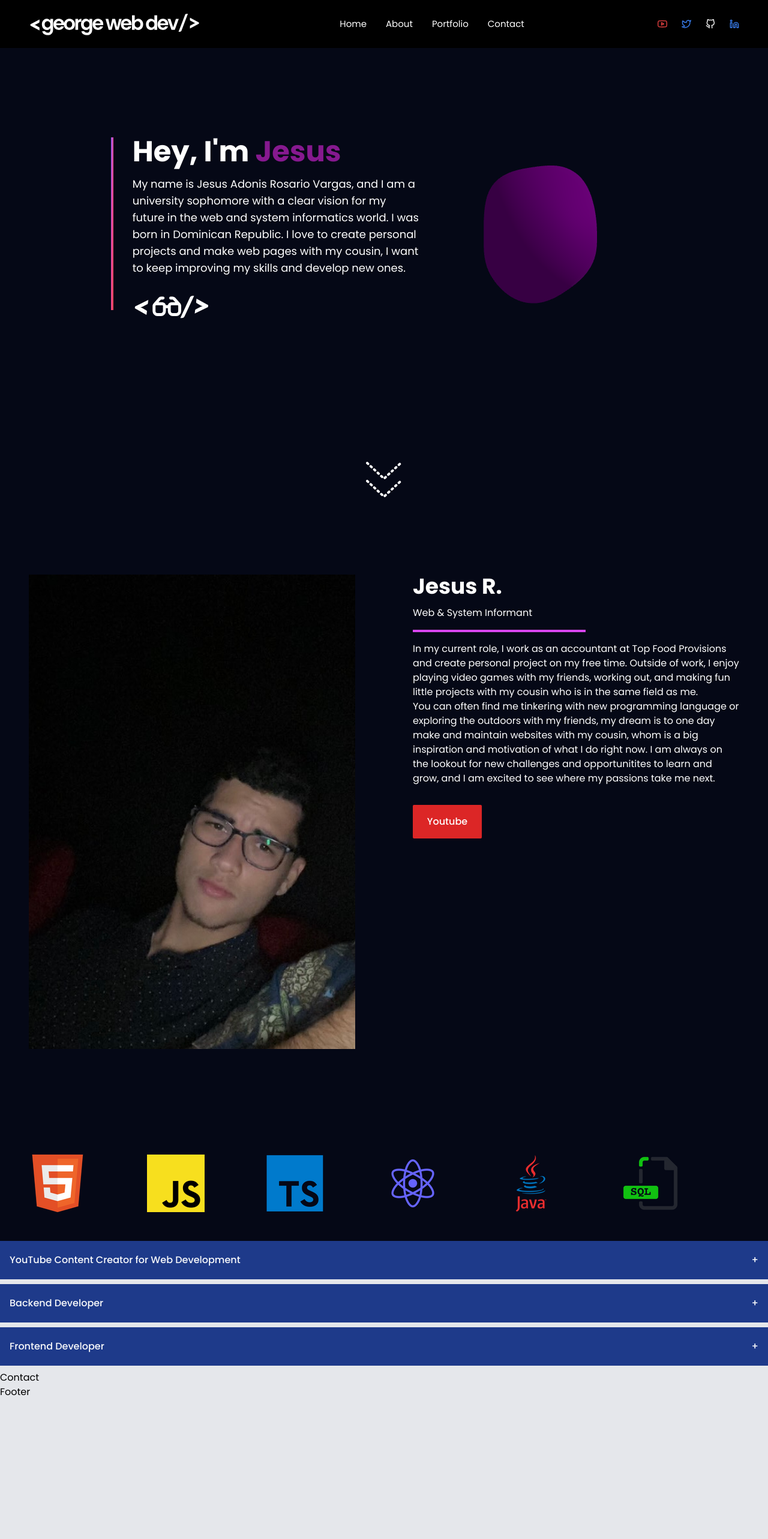
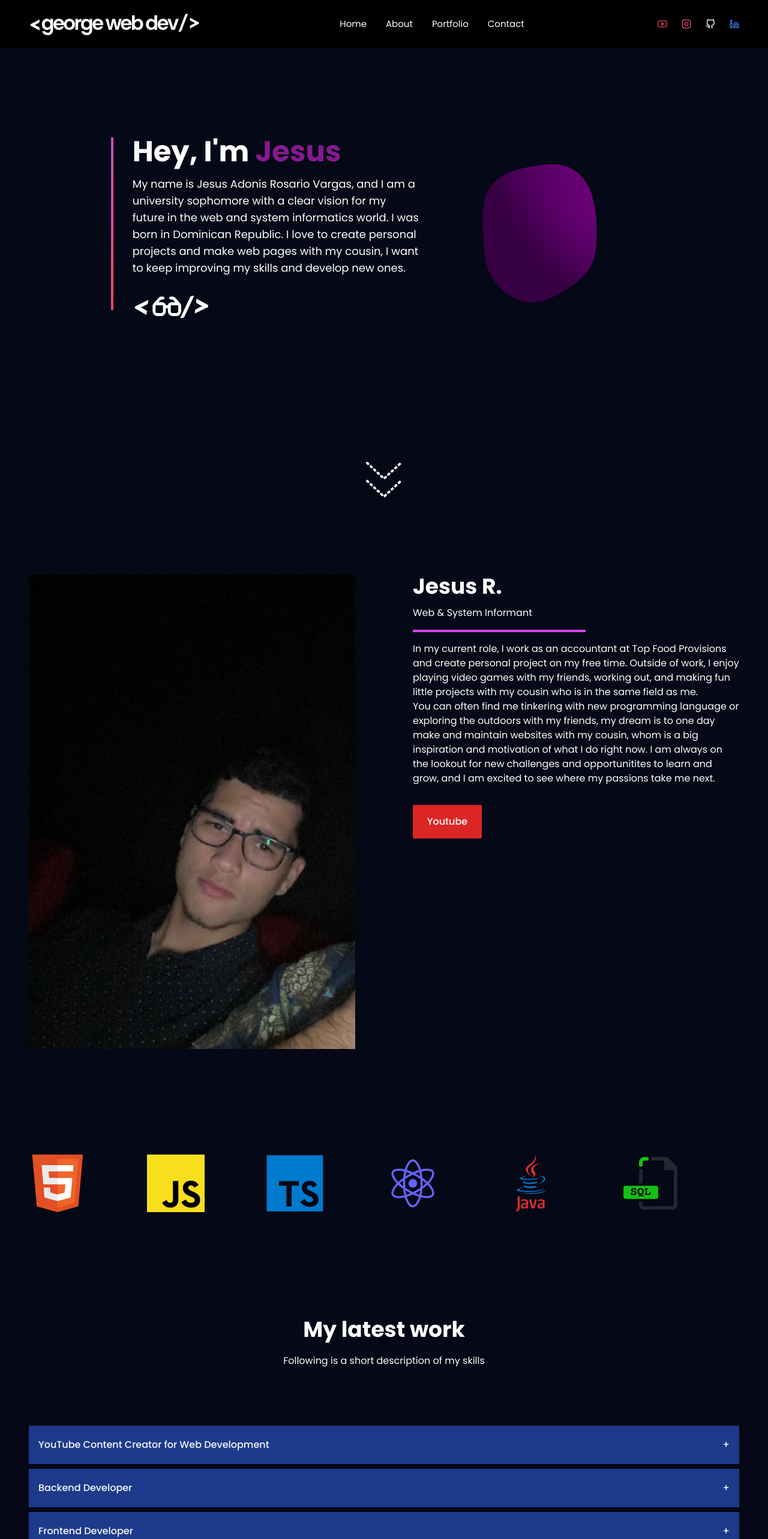
Before and after one commit to jar285/Jesus_Portfolio, a React (Vite) app: page / in a window 1280 px wide. Shown: the top 2566 px of the page at 60% size. Before the commit the page ends 2333 px from the top, so only its background shows below. Built offline with nearby package versions, Linux system fonts and the light colour scheme.

Commit message:
Updated new data logos and finished portfolio.jsx

```diff
--- a/src/Components/Portfolio.jsx
+++ b/src/Components/Portfolio.jsx
@@ -5,10 +5,24 @@ import {motion,useAnimation} from "framer-motion";
 import {InView} from "react-intersection-observer";
 
 export const Portfolio = () => {
+  const animation = useAnimation();
   return (
-    <div>
-      <Accordion/>
-    </div>
+    <InView onChange={(inView) => inViewHandler(inView, animation)}>
+      <section id="portfolio" className="section bg-primary min-h-[600px]">
+        <div className="container mx-auto">
+          <motion.div className="flex flex-col items-center text-center"
+          initial={{opacity:0, scale: 0.5}}
+          animate={animation}
+          >
+            <h2 className="section-title">My latest work</h2>
+            <p className="subtitle">
+              Following is a short description of my skills
+            </p>
+          </motion.div>
+        <Accordion/>
+        </div>
+      </section>
+    </InView>
 
   );
 };
--- a/src/data.jsx
+++ b/src/data.jsx
@@ -1,5 +1,5 @@
 //  icons
-import { FiYoutube, FiTwitter, FiGithub, FiLinkedin } from "react-icons/fi";
+import { FiYoutube, FiTwitter, FiGithub, FiLinkedin, FiInstagram } from "react-icons/fi";
 
 // skills images
 import SkillImg1 from "./assets/img/skills/html.png";
@@ -33,25 +33,25 @@ export const navigation = [
 export const social = [
   {
     icon: <FiYoutube />,
-    href: "https://www.youtube.com/channel/UC6duY9-fOnOn42zHRlSaP-g",
+    href: "https://www.youtube.com/channel/UCJlKbVfZry7LJoh0FKtSbHA",
     color: "text-red-500",
     colorHover: "hover:text-red-900",
   },
   {
-    icon: <FiTwitter />,
-    href: "https://twitter.com/GHarakis",
-    color: "text-blue-500",
-    colorHover: "hover:text-blue-900",
+    icon: <FiInstagram />,
+    href: "https://www.instagram.com/jesus_rosarioav/?igshid=MmIzYWVlNDQ5Yg%3D%3D",
+    color: "text-pink-500",
+    colorHover: "hover:text-purple-900",
   },
   {
     icon: <FiGithub />,
-    href: "https://github.com/harakisgeorge",
+    href: "https://github.com/jar285",
     color: "text-white",
     colorHover: "hover:text-gray-500",
   },
   {
     icon: <FiLinkedin />,
-    href: "https://www.linkedin.com/feed/",
+    href: "https://www.linkedin.com/in/jesus-a-912508255/",
     color: "text-blue-500",
     colorHover: "hover:text-blue-900",
   },
```
